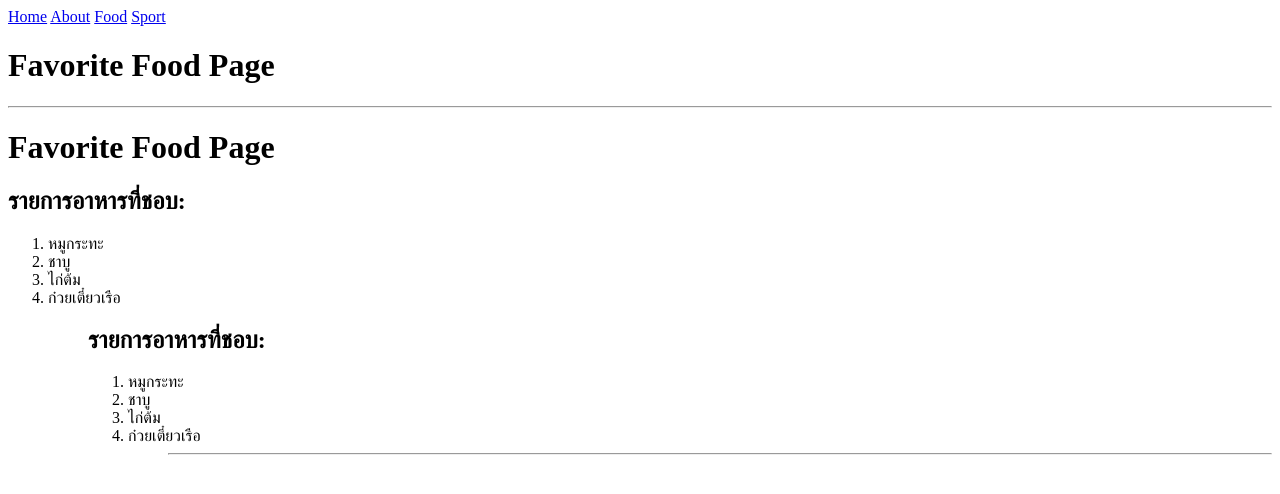
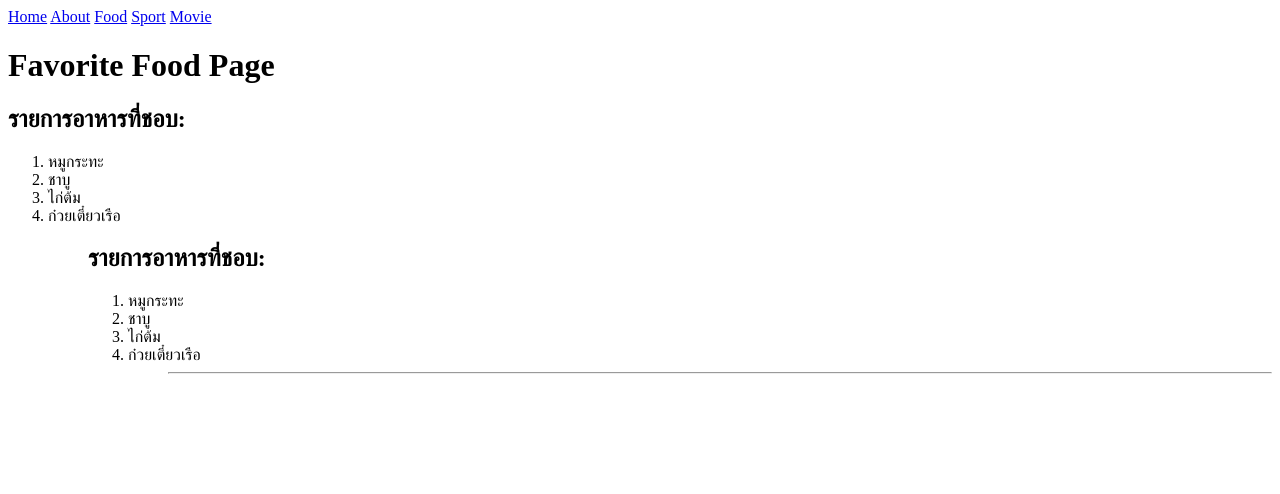
Before and after one commit to std67122420322-ops/flask-template-sumate, a Flask app: page /food in a window 1280 px wide. Shown: the top 494 px of the page. Run offline with Flask 3, Linux system fonts and the light colour scheme.

Commit message:
Firt commit

```diff
--- a/server.py
+++ b/server.py
@@ -27,3 +27,9 @@ def sport():
   title = 'Favorite Sport Page'
   sport = ['ฟุตบอล', 'บาสเกตบอล', 'ฟุตซอล', 'ปั่นจักรยาน']
   return render_template('sport.html', title=title, sport=sport)
+
+@app.route('/movie')
+def movie():
+  title = 'Favorite Movie Page'
+  movie = ['Naruto', 'Spider-Man', 'Avatar', 'John Wick']
+  return render_template('movie.html', title=title, movie=movie)
--- a/templates/layout.html
+++ b/templates/layout.html
@@ -9,14 +9,14 @@
   <!-- <a href="Hoom">Home</a>
   <a href="about">About</a>
   <a href="food">Food</a>
-  <a href="sport">Sport</a> < -->
+  <a href="sport">Sport</a>
+  <a href="movie">Movie</a>
+  -->
   <a href="{{ url_for('index') }}">Home</a>
   <a href="{{ url_for('about') }}">About</a>
   <a href="{{ url_for('food') }}">Food</a>
   <a href="{{ url_for('sport') }}">Sport</a>
-  <h1>{{ title }}</h1>
-  <hr>
-
+  <a href="{{ url_for('movie') }}">Movie</a>
   {% block content %}{% endblock %}
 
 </body>
```
Also changed, not shown: templates/movie.html (added, +18 -0 lines).
